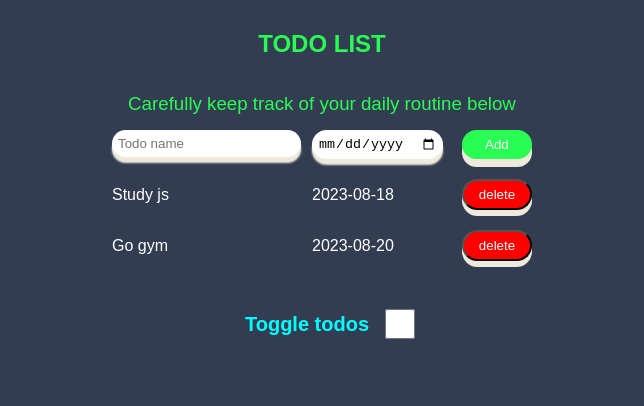
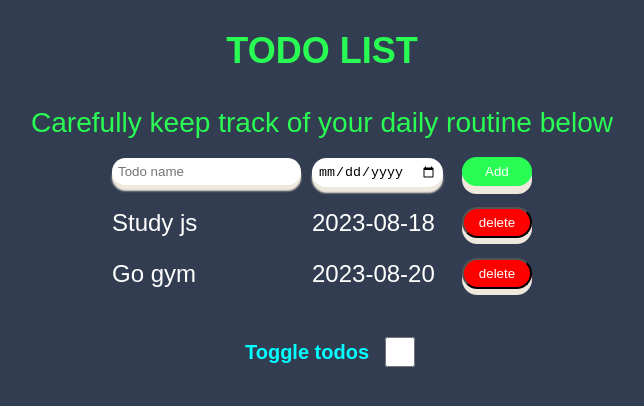
Before and after one commit to Ukandiesunday/javascript-todolist-app, a plain HTML site: page index.html in a window 1280 px wide. Shown: the whole page, without its empty margins (318-962 px from the left). Drawn offline with Linux system fonts and the light colour scheme.

Commit message:
another change

```diff
--- a/scripts/todo-list.js
+++ b/scripts/todo-list.js
@@ -1,8 +1,13 @@
 
 
-const todoList = [{name:'Study js', dueDate:'2023-08-18'},{
+const todoList =  JSON.parse(localStorage.getItem("todoList")) ||
+ [{name:'Study js', dueDate:'2023-08-18'},{
   name: 'Go gym', dueDate:'2023-08-20'
 }];
+
+function saveToStorage(){
+  localStorage.setItem("todoList", JSON.stringify(todoList))
+}
 
 displaytodoList(); //To display the todo list on the page
 
@@ -24,7 +29,9 @@ function displaytodoList(){
   document.querySelectorAll('.js-todo-delete-button')
   .forEach((deleteButton, index) => {
     deleteButton.addEventListener('click',() => {
+
       todoList.splice(index, 1);
+
         displaytodoList();
     });
   });
@@ -32,7 +39,10 @@ function displaytodoList(){
  localStorage.setItem("todoListHTML", JSON.stringify(todoListHTML));
 
  const result = JSON.parse(localStorage.getItem("todoListHTML"));
+
   todoListHTML = result;
+
+  saveToStorage();
   }
 
 
@@ -55,7 +65,10 @@ function addTodo(){
   });
 
   inputElem.value = ''; //To reset text box  to 'todo name'.
+
   displaytodoList();
+
+  saveToStorage();
 }
 
 let checkBox = document.getElementById('checkbox');
--- a/styles/todo-list.css
+++ b/styles/todo-list.css
@@ -11,6 +11,7 @@ body{
  font-family: Arial;
  background-color:#333D51;
  color:white;
+ font-size: clamp(1.5rem, 2.5vh, 3rem);
 }
 
 
```
Also changed, not shown: index.html (renamed from todo-list.html).
